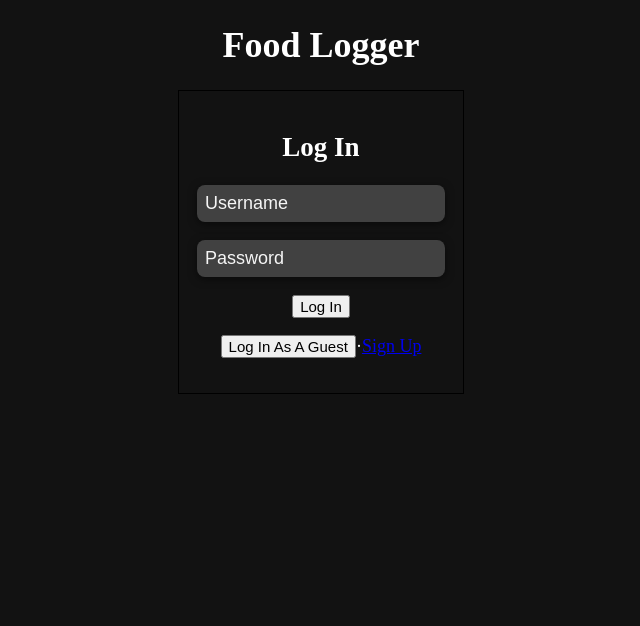
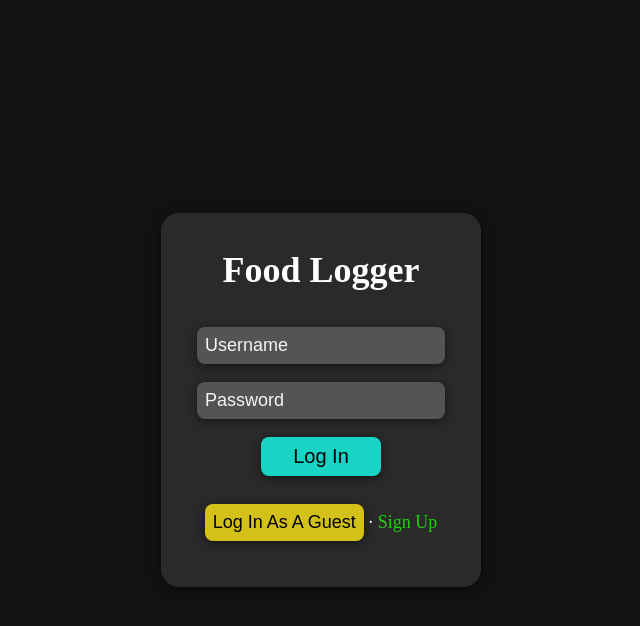
Before and after one commit to RShillgit/Food-Logger, a React (Create React App) app in the folder client/: page /login in a window 1280 px wide. Shown: the top 626 px of the page, without its empty margins (319-959 px from the left). Built offline with nearby package versions, Linux system fonts and the light colour scheme.

Commit message:
Login, register, and Not Found page styling

```diff
--- a/client/src/components/login.js
+++ b/client/src/components/login.js
@@ -33,6 +33,15 @@ const Login = (props) => {
         })()
     }, [cookie])
 
+    // Anytime the error message changes set the display
+    useEffect(() => {
+
+        if(errorMessage) {
+            setDisplay(loginDisplay)
+        }
+
+    }, [errorMessage])
+
     // Anytime the auth changes set the display
     useEffect(() => {
 
@@ -53,33 +62,7 @@ const Login = (props) => {
                     </div>
                 );
             }
-            setDisplay(
-                <>
-                    <div className="loginPage-title">
-                        <h1>Food Logger</h1>
-                    </div>
-                    <div className="loginForm-container">
-
-                        <div className="loginForm-title">
-                            <h2>Log In</h2>
-                        </div>
-
-                        {registeredSuccessfullyMessage}
-
-                        <form id="loginForm" onSubmit={loginFormSubmit}>
-                            <input type="text" name="username" id="usernameInput" placeholder="Username" required={true}/>
-                            <input type="password" name="password" id="passwordInput" placeholder="Password" required={true}/>
-                            <button id="loginButton">Log In</button>
-                        </form>
-
-                        <div className="login-buttons">
-                            <button id="guestLoginButton" onClick={guestLogin}>Log In As A Guest</button>
-                            <p>·</p>
-                            <a id="registerLink" href='/register'> Sign Up</a>
-                        </div>
-                    </div>
-                </>
-            )
+            setDisplay(loginDisplay)
         }
 
     }, [auth])
@@ -157,10 +140,35 @@ const Login = (props) => {
         })
     }
 
+    const loginDisplay = (
+        <>
+            <div className="loginForm-container">
+
+                <div className="loginForm-title">
+                    <h1>Food Logger</h1>
+                </div>
+
+                {registeredSuccessfullyMessage}
+                {errorMessage}
+
+                <form id="loginForm" onSubmit={loginFormSubmit}>
+                    <input type="text" name="username" id="usernameInput" placeholder="Username" required={true}/>
+                    <input type="password" name="password" id="passwordInput" placeholder="Password" required={true}/>
+                    <button id="loginButton">Log In</button>
+                </form>
+
+                <div className="login-buttons">
+                    <button id="guestLoginButton" onClick={guestLogin}>Log In As A Guest</button>
+                    <p>·</p>
+                    <a id="registerLink" href='/register'> Sign Up</a>
+                </div>
+            </div>
+        </>
+    )
+
     return (
         <div className="loginPage">
             {display}
-            {errorMessage}
         </div>
     )
 }
--- a/client/src/components/notFound.js
+++ b/client/src/components/notFound.js
@@ -1,9 +1,16 @@
+import { useNavigate } from 'react-router-dom';
 import '../styles/notFound.css';
 
 const NotFound = (props) => {
+
+    const navigate = useNavigate();
+
     return (
-        <div>
-            <h1>404 Not Found</h1>
+        <div className='notFoundPage'>
+            <div className='notFoundContainer'>
+                <h1>Page Not Found</h1>
+                <button onClick={() => navigate('/')}>Return Home</button>
+            </div>
         </div>
     )
 }
--- a/client/src/components/register.js
+++ b/client/src/components/register.js
@@ -25,6 +25,15 @@ const Register = (props) => {
         })()
     }, [cookie])
 
+    // Anytime the error message changes set the display
+    useEffect(() => {
+
+        if(errorMessage) {
+            setDisplay(registerDisplay)
+        }
+
+    }, [errorMessage])
+
     // Anytime the auth changes set the display
     useEffect(() => {
 
@@ -37,39 +46,7 @@ const Register = (props) => {
             navigate('/')
         }
         else {
-            setDisplay(
-                <>
-                    <div className="registerPage-title">
-                        <h1>Food Logger</h1>
-                    </div>
-                    <div className="registerForm-container">
-
-                        <div className="registerForm-title">
-                            <h2>Sign Up</h2>
-                        </div>
-
-                        <form id="registerForm" onSubmit={registerForm}>
-                            <label>
-                                Username:
-                                <input id="register-username" name="register-username" type="text" required={true}/>
-                            </label>
-                            <label>
-                                Password:
-                                <input id="register-password" name="register-passowrd" type="password" required={true}/>
-                            </label>
-                            <label>
-                                Confirm Passowrd:
-                                <input id="register-confirmPassword" name="register-confirmPassowrd"type="password" required={true}/>
-                            </label>
-
-                            <div className="registerForm-buttons">
-                                <button id="registerButton" form="registerForm">Sign Up</button>
-                                <a href="/login">Already have an account?</a>
-                            </div>
-                        </form>
-                    </div>
-                </>
-            )
+            setDisplay(registerDisplay)
         }
 
     }, [auth])
@@ -106,12 +83,16 @@ const Register = (props) => {
 
                 // Username Already Exists
                 if (data.success === false) {
-                    setErrorMessage(data.message);
+                    setErrorMessage(
+                        <div className="errorMessage">
+                            <p>{data.message}</p>
+                        </div>
+                    )
                 }
 
                 // If it was successful, redirect to login
                 else if (data.success) {
-                    navigate('/login', {state: {registeredMessage: 'Account Registered Successfully'}});
+                    navigate('/login', {state: {registeredMessage: 'Account Registered Successfully!'}});
                 }
             })
         }
@@ -122,10 +103,35 @@ const Register = (props) => {
         }
     }
 
+    const registerDisplay = (
+        <>
+            <div className="registerForm-container">
+
+                <div className="registerForm-title">
+                    <h1>Food Logger</h1>
+                </div>
+
+                {errorMessage}
+
+                <form id="registerForm" onSubmit={registerForm}>
+
+                    <input id="register-username" name="register-username" type="text" placeholder="Username" required={true}/>
+                    <input id="register-password" name="register-passowrd" type="password" placeholder="Password" required={true}/>
+                    <input id="register-confirmPassword" name="register-confirmPassowrd"type="password" placeholder="Confirm Password" required={true}/>
+
+                    <div className="registerForm-buttons">
+                        <button id="registerButton" form="registerForm">Sign Up</button>
+                        <a href="/login">Already have an account?</a>
+                    </div>
+
+                </form>
+            </div>
+        </>
+    )
+
     return (
         <div className="registerPage">
             {display}
-            {errorMessage}
         </div>
     )
 }
--- a/client/src/styles/login.css
+++ b/client/src/styles/login.css
@@ -5,21 +5,101 @@
     flex-direction: column;
 }
 .loginForm-container {
-    padding: 1rem;
-    border: 1px solid black;
+    position: fixed;
+    top: 50%;
+    left: 50%;
+    transform: translate(-50%, -50%);
+    padding: 2rem;
+    display: flex;
+    flex-direction: column;
+    align-items: center;
+    justify-content: center;
+    box-shadow: 0 2px 8px rgb(0 0 0 / 50%);
+    border-radius: 1rem;
+    background-color: rgba(255, 255, 255, 0.1);
 }
-.loginForm-title {
-    display: flex;
-    justify-content: center;
+.loginForm-title h1 {
+    margin-top: 0;
+    margin-bottom: 2rem;
 }
-.loginForm-container form {
+#loginForm {
     display: flex;
     flex-direction: column;
     align-items: center;
     gap: 1rem;
 }
+.registeredSuccessfully {
+    background-color: rgba(22, 255, 0, 0.8);
+    border: 1px solid rgba(22, 255, 0, 0.6);
+    color: black;
+    border-radius: 8px;
+    padding: 8px;
+    margin-bottom: 1rem;
+    box-shadow: 0 2px 8px rgb(0 0 0 / 50%);
+}
+.registeredSuccessfully p {
+    margin: 0;
+}
+.errorMessage {
+    background-color: #9c2b2e;
+    color: white;
+    border-radius: 8px;
+    border: 1px solid #e84e4f;
+    padding: 8px;
+    margin-bottom: 1rem;
+    box-shadow: 0 2px 8px rgb(0 0 0 / 50%);
+}
+.errorMessage p {
+    margin: 0;
+}
+#loginButton {
+    font-size: 20px;
+    background-color: rgba(20, 255, 236, 0.8);
+    border: none;
+    padding: 8px;
+    border-radius: 8px;
+    width: 120px;
+    box-shadow: 0 2px 8px rgb(0 0 0 / 50%);
+}
+#loginButton:hover {
+    cursor: pointer;
+    background-color: rgba(20, 255, 236, 1);
+    box-shadow: 0 2px 8px rgb(0 0 0 / 100%);
+    transform: scale(1.05);
+}
+
+#guestLoginButton {
+    font-size: 18px;
+    background-color: rgba(254, 231, 21, 0.8);
+    border: none;
+    padding: 8px;
+    border-radius: 8px;
+    width: max-content;
+    box-shadow: 0 2px 8px rgb(0 0 0 / 50%);
+}
+#guestLoginButton:hover {
+    cursor: pointer;
+    background-color:  rgba(254, 231, 21, 1);
+    box-shadow: 0 2px 8px rgb(0 0 0 / 100%);
+    transform: scale(1.05);
+}
+
 .login-buttons {
+    margin-top: 1rem;
     display: flex;
     align-items: center;
     justify-content: center;
+    gap: 4px;
 }
+.login-buttons a {
+    color: rgba(22, 255, 0, 0.8);
+    text-decoration: none;
+}
+.login-buttons a:hover {
+    color: #16FF00;
+    text-decoration: underline;
+}
+.login-buttons a:visited {
+    color: rgba(22, 255, 0, 0.8);
+    text-decoration: none;
+}
--- a/client/src/styles/notFound.css
+++ b/client/src/styles/notFound.css
@@ -0,0 +1,36 @@
+.notFoundPage {
+    position: fixed;
+    top: 50%;
+    left: 50%;
+    transform: translate(-50%, -50%);
+    padding: 2rem;
+}
+.notFoundContainer {
+    display: flex;
+    justify-content: center;
+    flex-direction: column;
+    align-items: center;
+    box-shadow: 0 2px 8px rgb(0 0 0 / 50%);
+    border-radius: 1rem;
+    background-color: rgba(255, 255, 255, 0.1);
+    padding: 2rem;
+}
+.notFoundContainer h1 {
+    margin-top: 0;
+    margin-bottom: 1rem;
+}
+.notFoundContainer button {
+    font-size: 20px;
+    background-color: rgba(20, 255, 236, 0.8);
+    border: none;
+    padding: 8px;
+    border-radius: 8px;
+    width: 150px;
+    box-shadow: 0 2px 8px rgb(0 0 0 / 50%);
+}
+.notFoundContainer button:hover {
+    cursor: pointer;
+    background-color: rgba(20, 255, 236, 1);
+    box-shadow: 0 2px 8px rgb(0 0 0 / 100%);
+    transform: scale(1.05);
+}
--- a/client/src/styles/register.css
+++ b/client/src/styles/register.css
@@ -5,18 +5,40 @@
     justify-content: center;
 }
 .registerForm-container {
-    padding: 1rem;
+    position: fixed;
+    top: 50%;
+    left: 50%;
+    transform: translate(-50%, -50%);
+    padding: 2rem;
     display: flex;
     flex-direction: column;
     align-items: center;
     justify-content: center;
-    border: 1px solid black;
+    box-shadow: 0 2px 8px rgb(0 0 0 / 50%);
+    border-radius: 1rem;
+    background-color: rgba(255, 255, 255, 0.1);
+}
+.registerForm-title h1 {
+    margin-top: 0;
+    margin-bottom: 2rem;
 }
 #registerForm {
     display: flex;
     flex-direction: column;
     align-items: center;
     gap: 1rem;
+}
+.errorMessage {
+    background-color: #9c2b2e;
+    color: white;
+    border-radius: 8px;
+    border: 1px solid #e84e4f;
+    padding: 8px;
+    margin-bottom: 1rem;
+    box-shadow: 0 2px 8px rgb(0 0 0 / 50%);
+}
+.errorMessage p {
+    margin: 0;
 }
 .registerForm-buttons {
     display: flex;
@@ -25,3 +47,30 @@
     align-items: center;
     gap: 8px;
 }
+#registerButton {
+    font-size: 20px;
+    background-color: rgba(20, 255, 236, 0.8);
+    border: none;
+    padding: 8px;
+    border-radius: 8px;
+    width: 120px;
+    box-shadow: 0 2px 8px rgb(0 0 0 / 50%);
+}
+#registerButton:hover {
+    cursor: pointer;
+    background-color: rgba(20, 255, 236, 1);
+    box-shadow: 0 2px 8px rgb(0 0 0 / 100%);
+    transform: scale(1.05);
+}
+.registerForm-buttons a {
+    color: rgba(22, 255, 0, 0.8);
+    text-decoration: none;
+}
+.registerForm-buttons a:hover {
+    color: #16FF00;
+    text-decoration: underline;
+}
+.registerForm-buttons a:visited {
+    color: rgba(22, 255, 0, 0.8);
+    text-decoration: none;
+}
```
Also changed, not shown: 1 other file (tests, documents, lock files or other folders).
